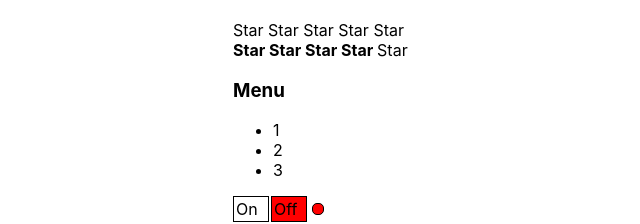
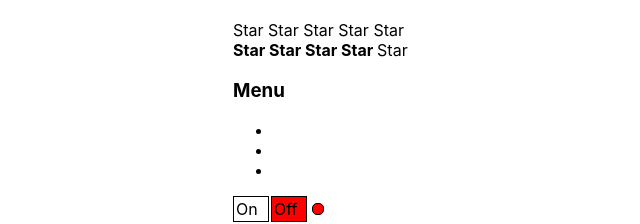
Before and after one commit to olychkam/react-kabzda, a React (Create React App) app: page / in a window 1280 px wide. Shown: the top 224 px of the page, without its empty margins (207-847 px from the left). Built offline with nearby package versions, Linux system fonts and the light colour scheme.

Commit message:
add items

```diff
--- a/src/App.tsx
+++ b/src/App.tsx
@@ -25,7 +25,10 @@
             {/*<UnControlledRating/>
             <UnControlledAccordion titleValue={"Menu"}/>*/}
             <Rating value={ratingValue} onClick={setRatingValue}/>
-            <Accordion collapsed={accordionCollapsed} titleValue={'Menu'} onChange={()=>{setAccordionCollapsed(!accordionCollapsed)}}/>
+            <Accordion collapsed={accordionCollapsed}
+                       titleValue={'Menu'}
+                       onChange={()=>{setAccordionCollapsed(!accordionCollapsed)}}
+             items={['Olya','Ira','Karina']}/>
            {/* <UnControlledOnOff/>*/}
            {/*<OnOff on={on} onChange={setOn}/>*/}
            <UnControlledOnOff onChange={setOn}/>{on.toString()}
--- a/src/components/Accordion/Accordion.tsx
+++ b/src/components/Accordion/Accordion.tsx
@@ -1,18 +1,24 @@
 import React from "react";
 
+type ItemType = {
+    title: string
+    value: any
+}
 
 export type AccordionPropsType = {
     titleValue: string
     collapsed: boolean
-    onChange:()=>void
+    onChange: () => void
+    items: ItemType[]
+    onClick:(value:any)=>void
 }
 
 function Accordion(props: AccordionPropsType) {
     console.log("UnControlledAccordion rendering")
     return (
         <div>
-            <AccordionTitle title={props.titleValue} onChange={props.onChange} />
-            {!props.collapsed&&<AccordionBody/>}
+            <AccordionTitle title={props.titleValue} onChange={props.onChange}/>
+            {!props.collapsed && <AccordionBody items={props.items} onClick={props.onClick}/>}
         </div>
     )
 
@@ -21,7 +27,7 @@
 
 type AccordionTitlePropsType = {
     title: string
-    onChange:()=>void
+    onChange: () => void
 }
 
 function AccordionTitle(props: AccordionTitlePropsType) {
@@ -31,12 +37,16 @@
     )
 }
 
-function AccordionBody() {
+type AccordionBodyType = {
+    items: ItemType[]
+    onClick:(value:any)=>void
+}
+
+function AccordionBody(props: AccordionBodyType) {
     console.log("AccordionBody rendering")
     return <ul>
-        <li>1</li>
-        <li>2</li>
-        <li>3</li>
+        {props.items.map((i, index) =>
+            <li onClick={()=>{props.onClick(i.value)}} key={index}>{i.title}</li>)}
     </ul>
 }
 
```
Also changed, not shown: 1 other file (tests, documents, lock files or other folders).
